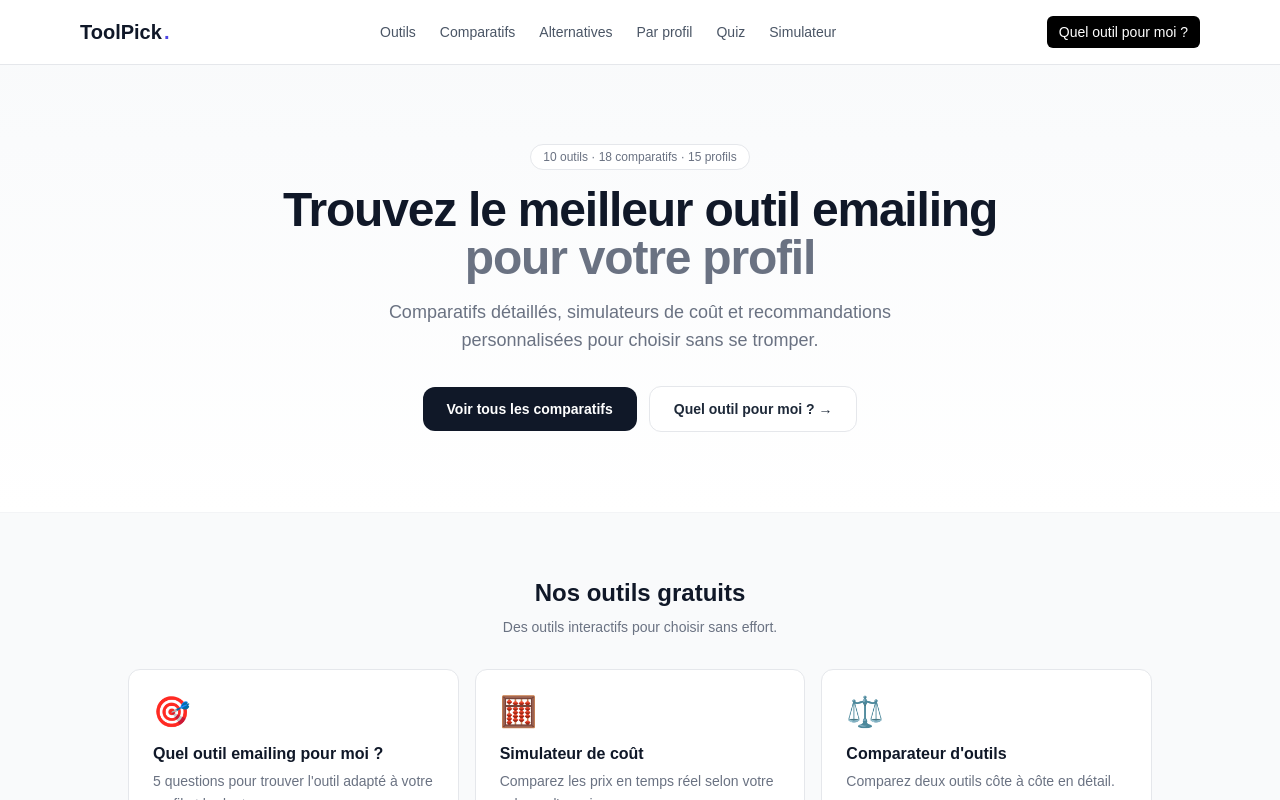
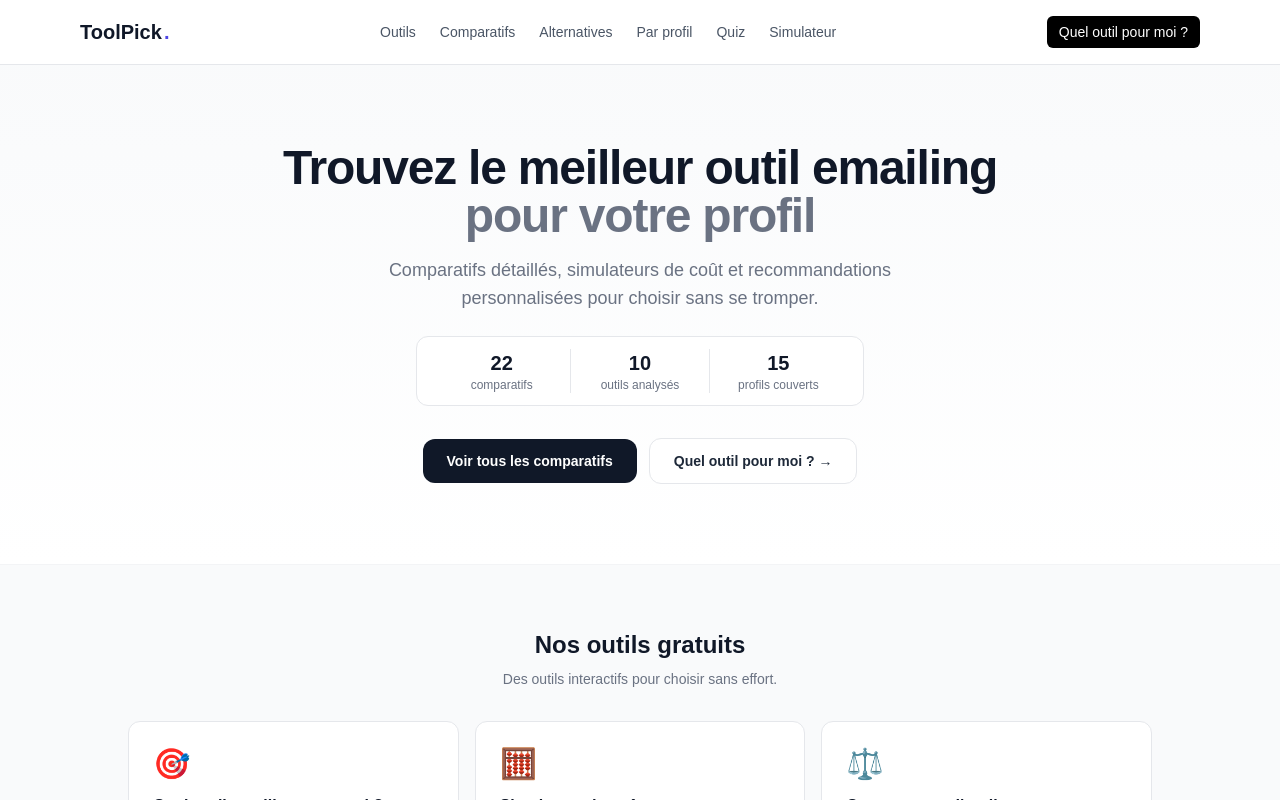
Before and after one commit to ectoplasma44-beep/comparemailing, a Next.js app: page / in a window 1280 px wide. Shown: the top 800 px of the page. Built offline with nearby package versions, Linux system fonts and the light colour scheme.

Commit message:
feat: stats dynamiques homepage

```diff
--- a/app/page.tsx
+++ b/app/page.tsx
@@ -97,7 +97,11 @@ const BASE_URL = "https://toolpick.fr";
 
 export default function HomePage() {
   const profiles = getAllProfiles();
-  const toolNameMap = Object.fromEntries(getAllTools().map((t) => [t.slug, t.nom]));
+  const allTools = getAllTools();
+  const toolNameMap = Object.fromEntries(allTools.map((t) => [t.slug, t.nom]));
+  const nbComparatifs = VS_COMBINATIONS.length;
+  const nbOutils = allTools.length;
+  const nbProfils = profiles.length;
 
   const websiteJsonLd = {
     "@context": "https://schema.org",
@@ -156,17 +160,31 @@ export default function HomePage() {
       {/* ── HERO ─────────────────────────────────────────────────────────── */}
       <section className="border-b border-gray-100 bg-gradient-to-b from-gray-50 to-white px-4 py-20 text-center">
         <div className="mx-auto max-w-3xl">
-          <span className="mb-4 inline-block rounded-full border border-gray-200 bg-white px-3 py-1 text-xs font-medium text-gray-500">
-            10 outils · 18 comparatifs · 15 profils
-          </span>
           <h1 className="mb-4 text-4xl font-bold tracking-tight text-gray-900 sm:text-5xl">
             Trouvez le meilleur outil emailing{" "}
             <span className="text-gray-500">pour votre profil</span>
           </h1>
-          <p className="mx-auto mb-8 max-w-xl text-lg text-gray-500">
+          <p className="mx-auto mb-6 max-w-xl text-lg text-gray-500">
             Comparatifs détaillés, simulateurs de coût et recommandations
             personnalisées pour choisir sans se tromper.
           </p>
+
+          {/* Stats dynamiques */}
+          <div className="mx-auto mb-8 flex max-w-md items-center justify-center divide-x divide-gray-200 rounded-xl border border-gray-200 bg-white px-4 py-3">
+            <div className="flex-1 px-4 text-center">
+              <p className="text-xl font-bold text-gray-900">{nbComparatifs}</p>
+              <p className="text-xs text-gray-500">comparatifs</p>
+            </div>
+            <div className="flex-1 px-4 text-center">
+              <p className="text-xl font-bold text-gray-900">{nbOutils}</p>
+              <p className="text-xs text-gray-500">outils analysés</p>
+            </div>
+            <div className="flex-1 px-4 text-center">
+              <p className="text-xl font-bold text-gray-900">{nbProfils}</p>
+              <p className="text-xs text-gray-500">profils couverts</p>
+            </div>
+          </div>
+
           <div className="flex flex-col items-center justify-center gap-3 sm:flex-row">
             <a
               href="#comparatifs"
@@ -227,7 +245,7 @@ export default function HomePage() {
               Comparatifs populaires
             </h2>
             <p className="text-sm text-gray-500">
-              Les face-à-face les plus recherchés pour choisir votre outil emailing.
+              Les {POPULAR_VS.length} comparatifs les plus recherchés pour choisir votre outil emailing.
             </p>
           </div>
           <div className="grid grid-cols-1 gap-3 sm:grid-cols-2 lg:grid-cols-3">
@@ -384,7 +402,7 @@ export default function HomePage() {
               Tous les comparatifs
             </h2>
             <p className="text-sm text-gray-500">
-              18 face-à-face détaillés entre les principaux outils emailing.
+              Tous nos {nbComparatifs} comparatifs détaillés entre les principaux outils emailing.
             </p>
           </div>
           <div className="grid grid-cols-1 gap-x-6 gap-y-2 sm:grid-cols-2 lg:grid-cols-3">
```
